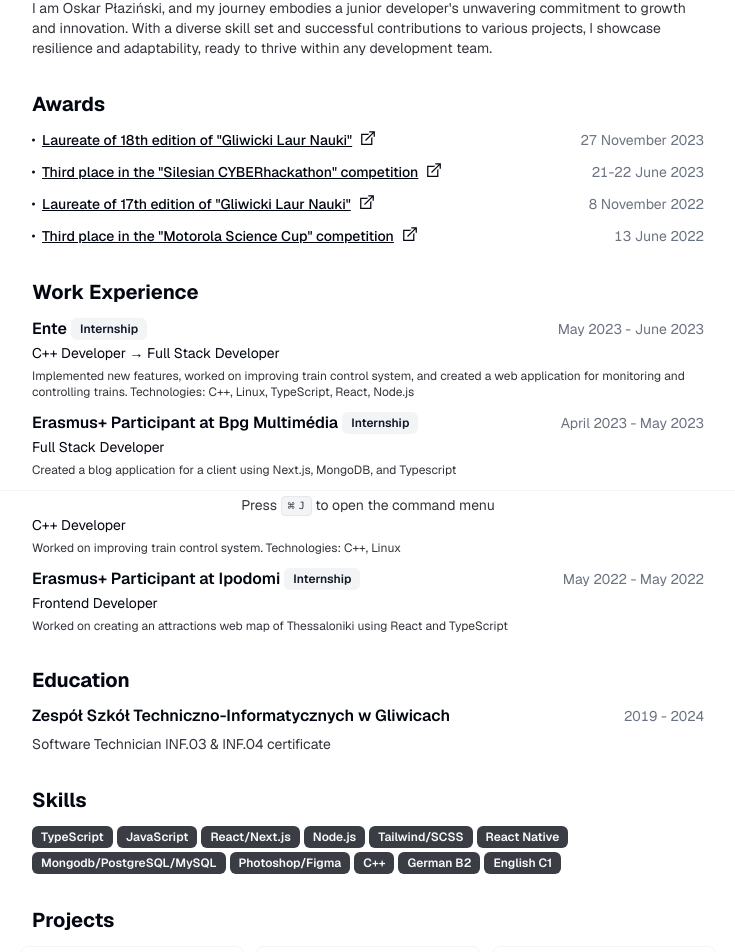
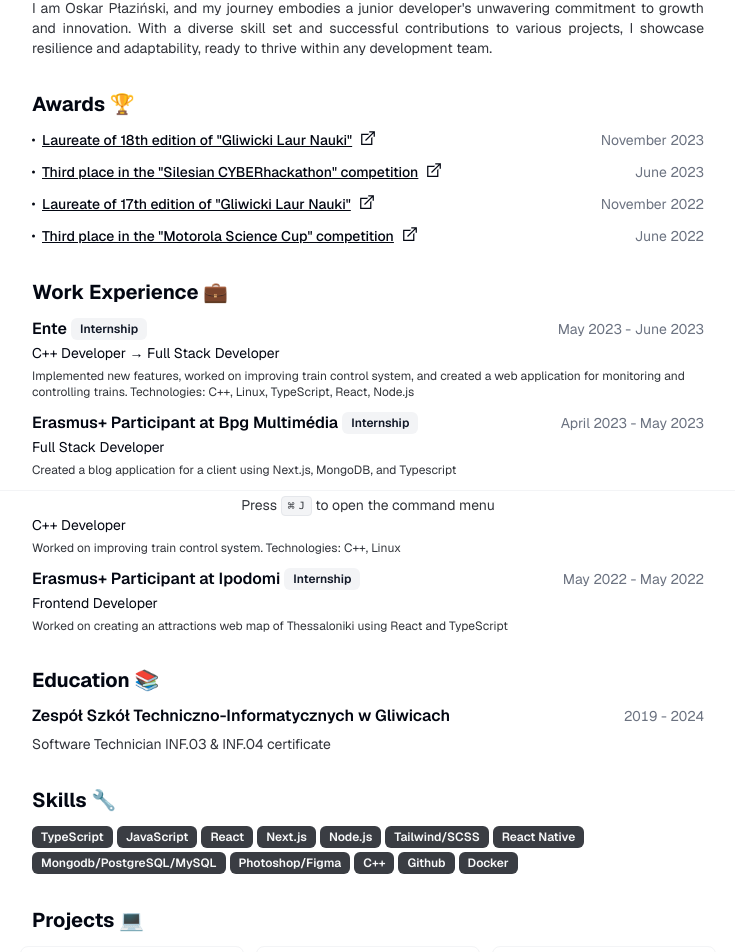
Before and after one commit to LordPrinz/cv, a Next.js app: page / in a window 1280 px wide. Shown: the part 280-1232 px from the top of the page, without its empty margins (272-1007 px from the left). Built offline with nearby package versions, Linux system fonts and the light colour scheme.

Commit message:
Add icons

```diff
--- a/src/app/page.tsx
+++ b/src/app/page.tsx
@@ -88,19 +88,19 @@ export default function Page() {
             </div>
           </div>
 
-          <Avatar className="size-32">
+          <Avatar className="size-28 md:size-32">
             <AvatarImage alt={RESUME_DATA.name} src={RESUME_DATA.avatarUrl} />
             <AvatarFallback>{RESUME_DATA.initials}</AvatarFallback>
           </Avatar>
         </div>
         <Section>
-          <h2 className="text-xl font-bold">About</h2>
-          <p className="text-pretty text-sm text-muted-foreground">
+          <h2 className="text-xl font-bold">About 📝</h2>
+          <p className="text-pretty text-justify text-sm text-muted-foreground">
             {RESUME_DATA.summary}
           </p>
         </Section>
         <Section>
-          <h2 className="text-xl font-bold">Awards</h2>
+          <h2 className="text-xl font-bold">Awards 🏆</h2>
           {RESUME_DATA.awards.map((award) => {
             return (
               <Card key={award.title}>
@@ -108,7 +108,7 @@ export default function Page() {
                   <div className="after-dots relative ml-2.5 flex items-center justify-between gap-x-2 text-sm">
                     <h3 className="font-medium leading-none">
                       <a
-                        className="flex items-center justify-start  gap-1.5 underline print:no-underline"
+                        className="flex items-center justify-start gap-1.5 underline print:no-underline"
                         href={award.link}
                       >
                         {award.title}{" "}
@@ -124,8 +124,11 @@ export default function Page() {
             );
           })}
         </Section>
+        {/* <Section>
+          <h2 className="text-xl font-bold">Languages 🌍</h2>
+        </Section> */}
         <Section>
-          <h2 className="text-xl font-bold">Work Experience</h2>
+          <h2 className="text-xl font-bold">Work Experience 💼</h2>
           {RESUME_DATA.work.map((work) => {
             return (
               <Card key={work.company}>
@@ -163,7 +166,7 @@ export default function Page() {
           })}
         </Section>
         <Section>
-          <h2 className="text-xl font-bold">Education</h2>
+          <h2 className="text-xl font-bold">Education 📚</h2>
           {RESUME_DATA.education.map((education) => {
             return (
               <Card key={education.school}>
@@ -182,8 +185,8 @@ export default function Page() {
             );
           })}
         </Section>
-        <Section>
-          <h2 className="text-xl font-bold">Skills</h2>
+        <Section className="print-force-new-page">
+          <h2 className="text-xl font-bold">Skills 🔧</h2>
           <div className="flex flex-wrap gap-1">
             {RESUME_DATA.skills.map((skill) => {
               return <Badge key={skill}>{skill}</Badge>;
@@ -192,7 +195,7 @@ export default function Page() {
         </Section>
 
         <Section className="print-force-new-page scroll-mb-16">
-          <h2 className="text-xl font-bold">Projects</h2>
+          <h2 className="text-xl font-bold">Projects 💻</h2>
           <div className="-mx-3 grid grid-cols-1 gap-3 print:grid-cols-3 print:gap-2 md:grid-cols-2 lg:grid-cols-3">
             {RESUME_DATA.projects.map((project) => {
               return (
--- a/src/components/icons/LinkIcon.tsx
+++ b/src/components/icons/LinkIcon.tsx
@@ -3,7 +3,7 @@ export const LinkIcon = (props: React.SVGProps<SVGSVGElement>) => {
     <svg
       stroke="currentColor"
       fill="currentColor"
-      stroke-width="0"
+      strokeWidth="0"
       viewBox="0 0 32 32"
       height="200px"
       width="200px"
--- a/src/data/resume-data.tsx
+++ b/src/data/resume-data.tsx
@@ -9,7 +9,7 @@ export const RESUME_DATA = {
   about:
     "Passionate Full Stack Developer focused on quality and self-education",
   summary:
-    "I am Oskar Płaziński, and my journey embodies a junior developer's unwavering commitment to growth and innovation. With a diverse skill set and successful contributions to various projects, \n I showcase resilience and adaptability, ready to thrive within any development team.",
+    "I am Oskar Płaziński, and my journey embodies a junior developer's unwavering commitment to growth and innovation. With a diverse skill set and successful contributions to various projects, I showcase resilience and adaptability, ready to thrive within any development team.",
   avatarUrl: "https://cv.dzaj.de/cv-photo.png",
   personalWebsiteUrl: "https://dzaj.de",
   contact: {
@@ -44,22 +44,22 @@ export const RESUME_DATA = {
   awards: [
     {
       title: 'Laureate of 18th edition of "Gliwicki Laur Nauki"',
-      date: "27 November 2023",
+      date: "November 2023",
       link: "https://gliwice.eu/aktualnosci/miasto/gliwicki-laur-nauki-2023",
     },
     {
       title: 'Third place in the "Silesian CYBERhackathon" competition',
-      date: "21-22 June 2023",
+      date: "June 2023",
       link: "https://silesiancyberhackathon.pl/",
     },
     {
       title: 'Laureate of 17th edition of "Gliwicki Laur Nauki"',
-      date: "8 November 2022",
+      date: "November 2022",
       link: "https://edukacja.gliwice.eu/galeria-oswiatowa/gliwicki-laur-nauki-2022",
     },
     {
       title: 'Third place in the "Motorola Science Cup" competition',
-      date: "13 June 2022",
+      date: "June 2022",
       link: "https://science-cup.pl/",
     },
   ],
@@ -111,15 +111,16 @@ export const RESUME_DATA = {
   skills: [
     "TypeScript",
     "JavaScript",
-    "React/Next.js",
+    "React",
+    "Next.js",
     "Node.js",
     "Tailwind/SCSS",
     "React Native",
     "Mongodb/PostgreSQL/MySQL",
     "Photoshop/Figma",
     "C++",
-    "German B2",
-    "English C1",
+    "Github",
+    "Docker",
   ],
   projects: [
     {
```
